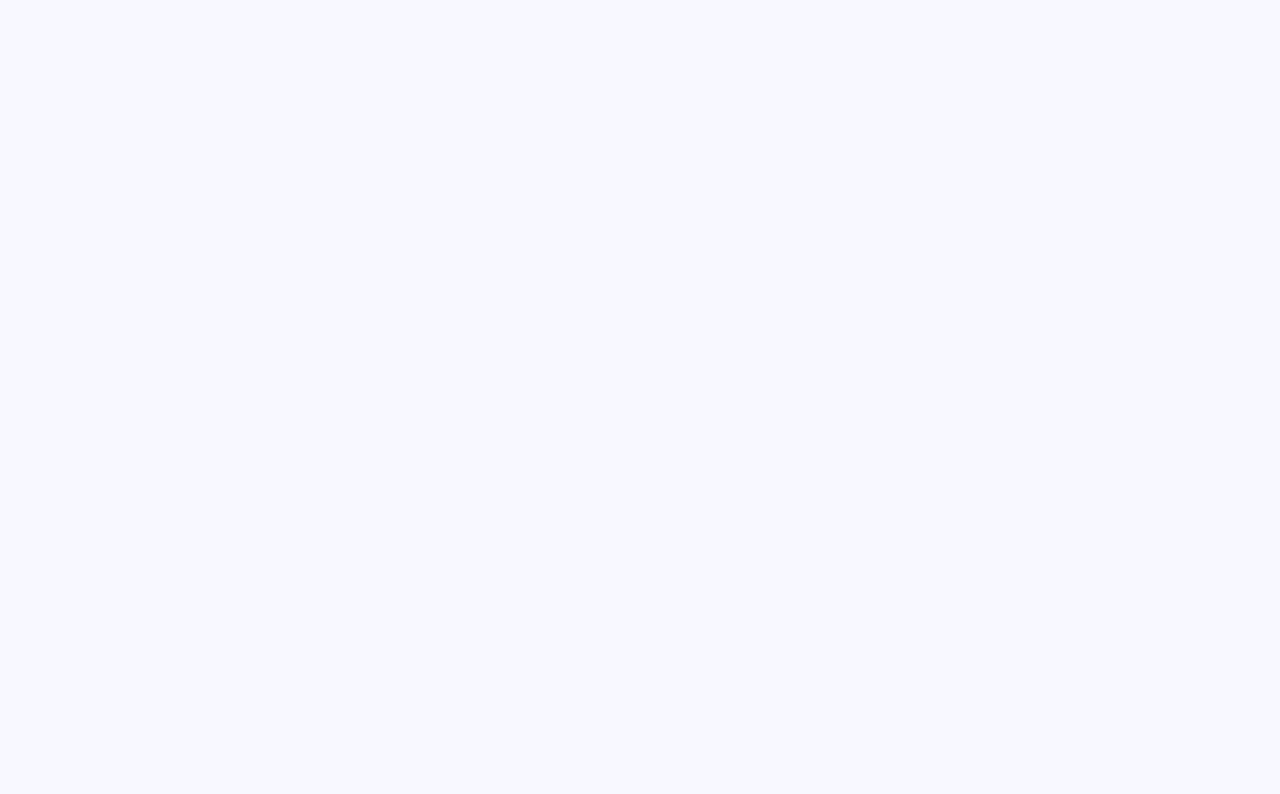
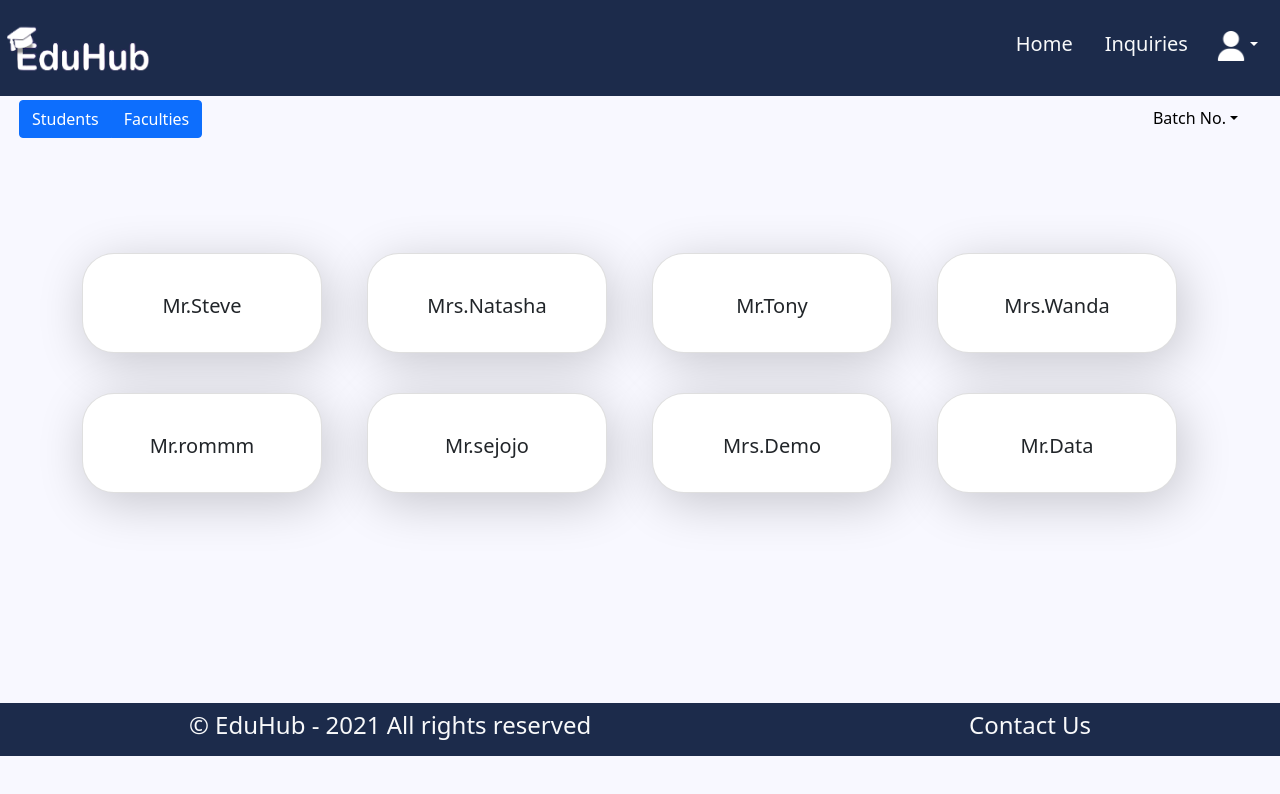
Before and after one commit to ParmarHetul21/EduHub, a React (Create React App) app in the folder frontend/: page /admin_home in a window 1280 px wide. Shown: the top 794 px of the page. Built offline with nearby package versions, Linux system fonts and the light colour scheme.

Commit message:
admin page done.

```diff
--- a/frontend/package.json
+++ b/frontend/package.json
@@ -7,6 +7,7 @@
     "@testing-library/react": "^11.2.7",
     "@testing-library/user-event": "^12.8.3",
     "bootstrap": "^5.1.1",
+    "jquery": "^3.6.0",
     "react": "^17.0.2",
     "react-bootstrap": "^2.0.0-rc.0",
     "react-dom": "^17.0.2",
--- a/frontend/src/App.css
+++ b/frontend/src/App.css
@@ -97,14 +97,13 @@ body {
 }
 
 .image {
-  flex-basis: 40%
+  flex-basis: 40%;
 }
 
 .text {
   font-size: 20px;
   padding-left: 20px;
 }
-
 
 .bg_color {
   background: rgba(73, 28, 69, 0.1);
--- a/frontend/src/App.js
+++ b/frontend/src/App.js
@@ -4,6 +4,7 @@ import { Component } from "react";
 import "./App.css";
 import Header from "./components/Header";
 import Body from "./components/Body";
+import AdminHome from "./components/Admin_Home";
 import Footer from "./components/Footer";
 import Login from "./components/Login";
 import Password from "./components/Password";
@@ -30,6 +31,11 @@ class App extends Component {
               <Password />
               <Footer />
             </Route>
+            <Route path="/admin_home">
+              <Header />
+              <AdminHome />
+              <Footer />
+            </Route>
           </Switch>
         </Router>
       </div>
--- /dev/null
+++ b/frontend/src/components/Admin_Home.js
@@ -0,0 +1,190 @@
+import { Component } from "react";
+import Dropdown from "react-bootstrap/Dropdown";
+import semester from "../components/icons/semester.png";
+import ToggleButtonGroup from "react-bootstrap/ToggleButtonGroup";
+import ToggleButton from "react-bootstrap/ToggleButton";
+
+class Admin_Home extends Component {
+  state = {
+    isAdmin: false,
+  };
+  render() {
+    return (
+      <div>
+        <div
+          className=" d-flex justify-content-between"
+          style={{
+            marginTop: "100px",
+            marginLeft: "20px",
+          }}
+        >
+          <ToggleButtonGroup
+            type="checkbox"
+            //   value={value}
+            //   onChange={handleChange}
+            style={{
+              justifyContent: "flex-start",
+            }}
+          >
+            <ToggleButton id="tbg-btn-1" value={1}>
+              Students
+            </ToggleButton>
+            <ToggleButton id="tbg-btn-2" value={2}>
+              Faculties
+            </ToggleButton>
+          </ToggleButtonGroup>
+          <Dropdown>
+            <Dropdown.Toggle
+              variant="success"
+              id="dropdown-basic"
+              style={{
+                backgroundColor: "transparent",
+                border: "none",
+                color: "black",
+                marginRight: "30px",
+              }}
+            >
+              <span>Batch No.</span>
+            </Dropdown.Toggle>
+
+            <Dropdown.Menu style={{ marginLeft: "-30px" }}>
+              <Dropdown.Item>2020-22</Dropdown.Item>
+              <Dropdown.Item>2018-20</Dropdown.Item>
+              <Dropdown.Item>2016-18</Dropdown.Item>
+            </Dropdown.Menu>
+          </Dropdown>
+        </div>
+        {this.state.isAdmin ? (
+          <>
+            <div style={{ height: "400px", marginTop: "280px" }}>
+              {/* Student */}
+              <div className="card-deck">
+                <div className="container">
+                  <div className="row">
+                    <div className="col-sm">
+                      <div className="card">
+                        <img
+                          className="card-img-top"
+                          src={semester}
+                          alt="Card cap"
+                        />
+                        <div className="card-body">
+                          <h5 className="card-title">Semester - 1</h5>
+                        </div>
+                      </div>
+                    </div>
+                    <div className="col-sm">
+                      <div className="card">
+                        <img
+                          className="card-img-top"
+                          src={semester}
+                          alt="Card cap"
+                        />
+                        <div className="card-body">
+                          <h5 className="card-title">Semester - 2</h5>
+                        </div>
+                      </div>
+                    </div>
+                    <div className="col-sm">
+                      <div className="card">
+                        <img
+                          className="card-img-top"
+                          src={semester}
+                          alt="Card cap"
+                        />
+                        <div className="card-body">
+                          <h5 className="card-title">Semester - 3</h5>
+                        </div>
+                      </div>
+                    </div>
+                    <div className="col-sm">
+                      <div className="card">
+                        <img
+                          className="card-img-top"
+                          src={semester}
+                          alt="Card cap"
+                        />
+                        <div className="card-body">
+                          <h5 className="card-title">Semester - 4</h5>
+                        </div>
+                      </div>
+                    </div>
+                  </div>
+                </div>
+              </div>
+            </div>
+          </>
+        ) : (
+          <div style={{ height: "400px", marginTop: "165px" }}>
+            {/* Faculty */}
+            <div className="card-deck">
+              <div className="container">
+                <div className="row">
+                  <div className="col-sm">
+                    <div className="card" style={{ height: "100px" }}>
+                      <div className="card-body">
+                        <h5 className="card-title">Mr.Steve</h5>
+                      </div>
+                    </div>
+                  </div>
+                  <div className="col-sm">
+                    <div className="card" style={{ height: "100px" }}>
+                      <div className="card-body">
+                        <h5 className="card-title">Mrs.Natasha</h5>
+                      </div>
+                    </div>
+                  </div>
+                  <div className="col-sm">
+                    <div className="card" style={{ height: "100px" }}>
+                      <div className="card-body">
+                        <h5 className="card-title">Mr.Tony</h5>
+                      </div>
+                    </div>
+                  </div>
+                  <div className="col-sm">
+                    <div className="card" style={{ height: "100px" }}>
+                      <div className="card-body">
+                        <h5 className="card-title">Mrs.Wanda</h5>
+                      </div>
+                    </div>
+                  </div>
+                </div>
+                <div className="row" style={{ marginTop: "40px" }}>
+                  <div className="col-sm">
+                    <div className="card" style={{ height: "100px" }}>
+                      <div className="card-body">
+                        <h5 className="card-title">Mr.rommm</h5>
+                      </div>
+                    </div>
+                  </div>
+                  <div className="col-sm">
+                    <div className="card" style={{ height: "100px" }}>
+                      <div className="card-body">
+                        <h5 className="card-title">Mr.sejojo</h5>
+                      </div>
+                    </div>
+                  </div>
+                  <div className="col-sm">
+                    <div className="card" style={{ height: "100px" }}>
+                      <div className="card-body">
+                        <h5 className="card-title">Mrs.Demo</h5>
+                      </div>
+                    </div>
+                  </div>
+                  <div className="col-sm">
+                    <div className="card" style={{ height: "100px" }}>
+                      <div className="card-body">
+                        <h5 className="card-title">Mr.Data</h5>
+                      </div>
+                    </div>
+                  </div>
+                </div>
+              </div>
+            </div>
+          </div>
+        )}
+      </div>
+    );
+  }
+}
+export default Admin_Home;
--- a/frontend/src/components/Header.js
+++ b/frontend/src/components/Header.js
@@ -1,22 +1,22 @@
 import { Component } from "react";
 import { Link } from "react-router-dom";
-import {
-	Navbar,
-	Nav,
-	NavDropdown,
-	Button,
-	Form,
-	FormControl,
-} from "react-bootstrap";
+import "bootstrap/dist/css/bootstrap.min.css";
+import { Navbar, Nav } from "react-bootstrap";
+import Dropdown from "react-bootstrap/Dropdown";
 import EduHub from "../components/icons/Main_Logo.png";
+import UserIcon from "../components/icons/user_white.png";
 import "../App.css";
 
 class Header extends Component {
+  state = {
+    isAdmin: true,
+  };
   render() {
     return (
       <div>
         <Navbar className="header" variant="dark" fixed="top">
-					<Navbar.Brand href="#home" className="p-1">
+          <Navbar.Brand className="p-1">
+            <Link to="/">
               <img
                 src={EduHub}
                 width="150"
@@ -24,41 +24,60 @@ class Header extends Component {
                 className="d-inline-block align-top"
                 alt="Logo"
               />
+            </Link>
           </Navbar.Brand>
 
           <Navbar.Toggle aria-controls="basic-navbar-nav" />
           <Navbar.Collapse id="basic-navbar-nav"></Navbar.Collapse>
+
           <Nav className="mr-auto">
             <Link
-							className="h5 text-light text-decoration-none"
+              className="h5 text-light px-3 text-decoration-none py-4"
               to="/"
             >
               Home
             </Link>
+            {this.state.isAdmin ? (
+              <>
+                <Link
+                  className="h5 px-3 text-light  text-decoration-none py-4"
+                  to="/"
+                >
+                  Inquiries
+                </Link>
+                <Dropdown>
+                  <Dropdown.Toggle
+                    variant="success"
+                    id="dropdown-basic"
+                    style={{
+                      backgroundColor: "transparent",
+                      border: "none",
+                      marginTop: "17px",
+                      marginRight: "10px",
+                    }}
+                  >
+                    <img src={UserIcon} height="30px" width="30px" alt="User" />
+                  </Dropdown.Toggle>
 
+                  <Dropdown.Menu style={{ marginLeft: "-100px" }}>
+                    <Dropdown.Item href="#/action-1">Action</Dropdown.Item>
+                    <Dropdown.Item href="#/action-2">
+                      Another action
+                    </Dropdown.Item>
+                    <Dropdown.Item href="#/action-3">
+                      Something else
+                    </Dropdown.Item>
+                  </Dropdown.Menu>
+                </Dropdown>
+              </>
+            ) : (
               <Link
                 className="px-4 h5 text-light text-decoration-none"
                 to="/login"
               >
                 Login
               </Link>
-						{/* <NavDropdown
-                className="h5 text-light"
-                title="Dropdown"
-                id="basic-nav-dropdown"
-              >
-                <NavDropdown.Item href="#action/3.1">Action</NavDropdown.Item>
-                <NavDropdown.Item href="#action/3.2">
-                  Another action
-                </NavDropdown.Item>
-                <NavDropdown.Item href="#action/3.3">
-                  Something
-                </NavDropdown.Item>
-                <NavDropdown.Divider />
-                <NavDropdown.Item href="#action/3.4">
-                  Separated link
-                </NavDropdown.Item>
-              </NavDropdown> */}
+            )}
           </Nav>
         </Navbar>
       </div>
```
Also changed, not shown: frontend/src/components/Body.js (+16 -41 lines), frontend/src/components/icons/user_white.png (added), 1 other file (tests, documents, lock files or other folders). Lines whose indentation alone changed are shown as unchanged.
